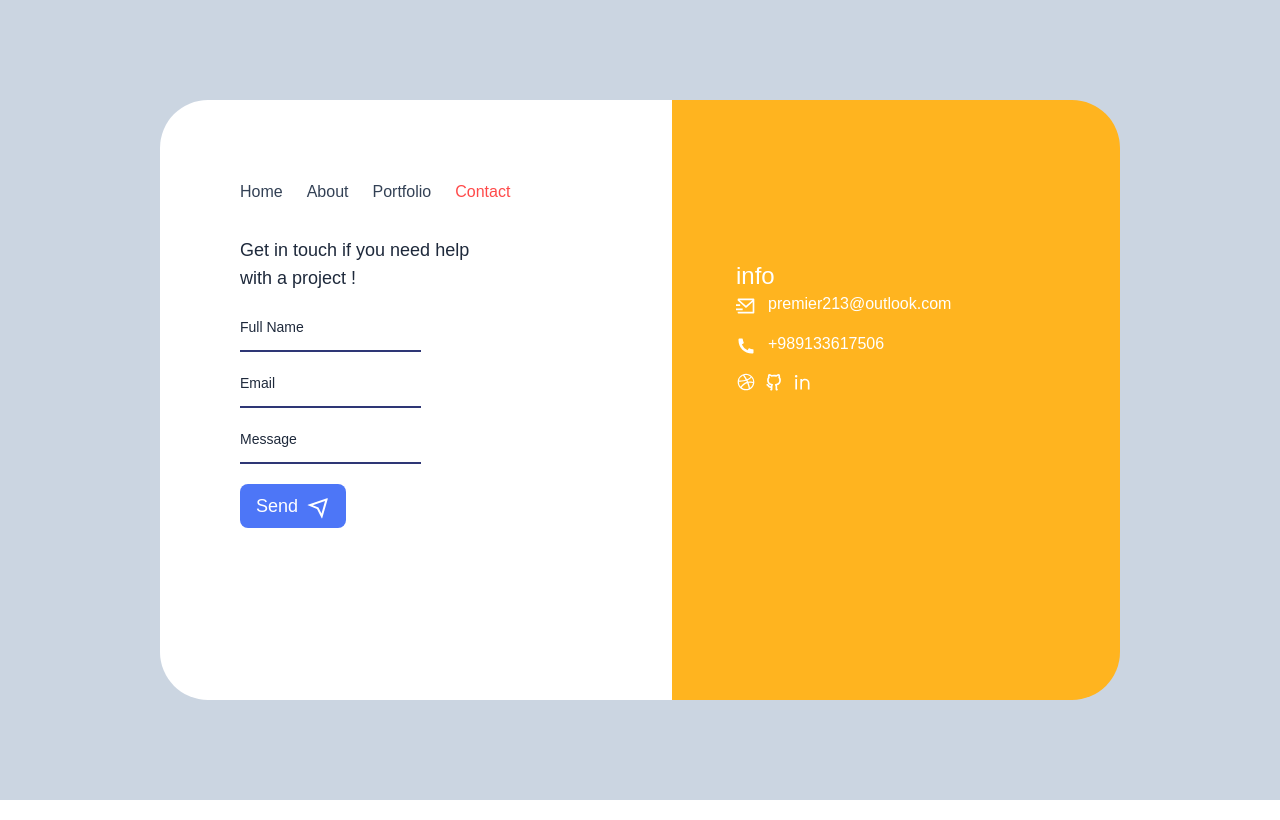
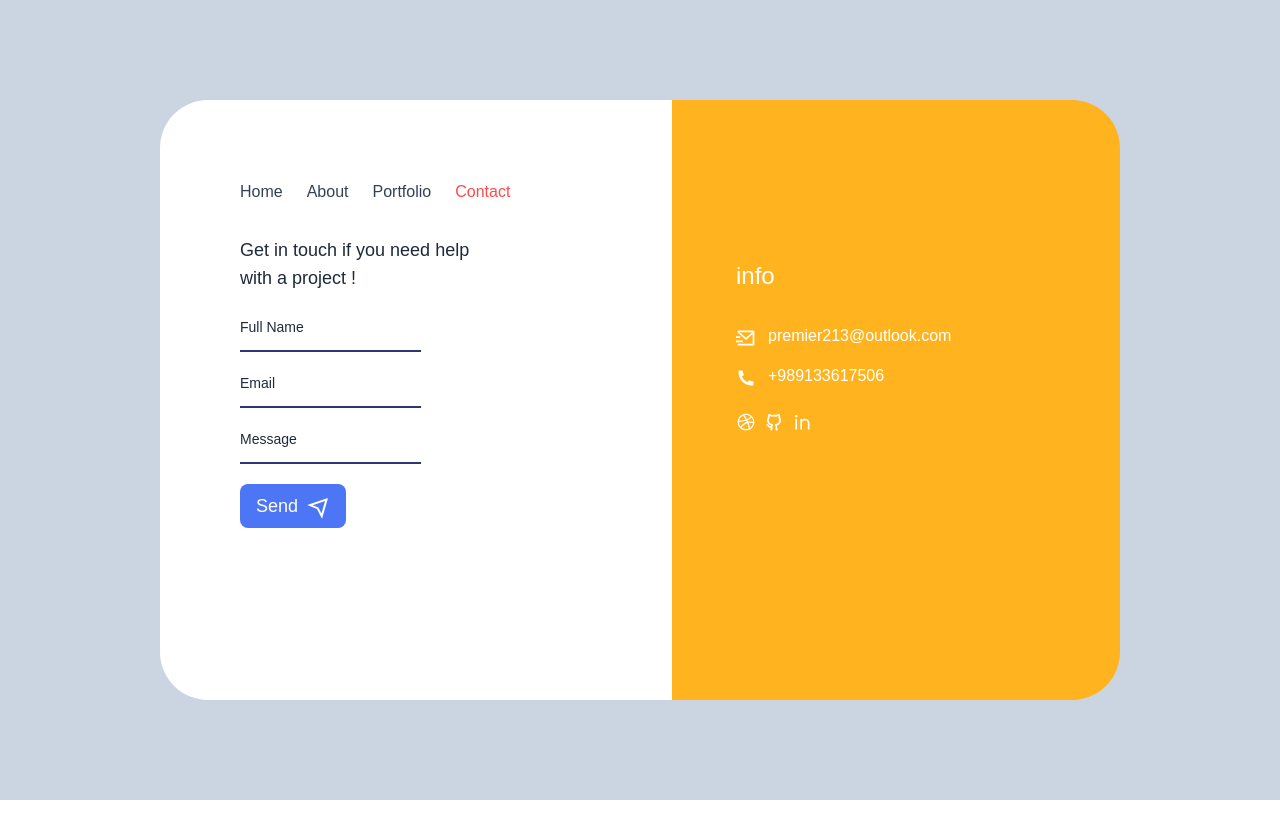
Before and after one commit to premier213/MyWebsite, a React (Create React App) app: page /contact in a window 1280 px wide. Built offline with nearby package versions, Linux system fonts and the light colour scheme; what tailwindcss-debug-screens would draw is missing.

Commit message:
responsive bug fixed in contact page

```diff
--- a/src/components/contact.js
+++ b/src/components/contact.js
@@ -30,7 +30,7 @@ const Contact = () => {
           <div className="font-display 2xl:text-3xl text-2xl text-white">
             {info}
           </div>
-          <div className="text-md 2xl:text-xl 2xl:my-2 2xl:mt-8 flex font-serif text-white">
+          <div className="text-md 2xl:text-xl 2xl:my-2 flex mt-8 font-serif text-white">
             <RiMailSendLine className="my-2 mt-1 mr-3 text-xl" />
             {email}
           </div>
@@ -38,7 +38,7 @@ const Contact = () => {
             <RiPhoneFill className="mt-1 mr-3 text-xl" />
             {phone}
           </div>
-          <div className="2xl:text-2xl 2xl:my-4 flex my-2 font-serif text-xl text-white">
+          <div className="2xl:text-2xl flex my-4 font-serif text-xl text-white">
             <motion.button
               className="mr-2"
               type="button"
```
